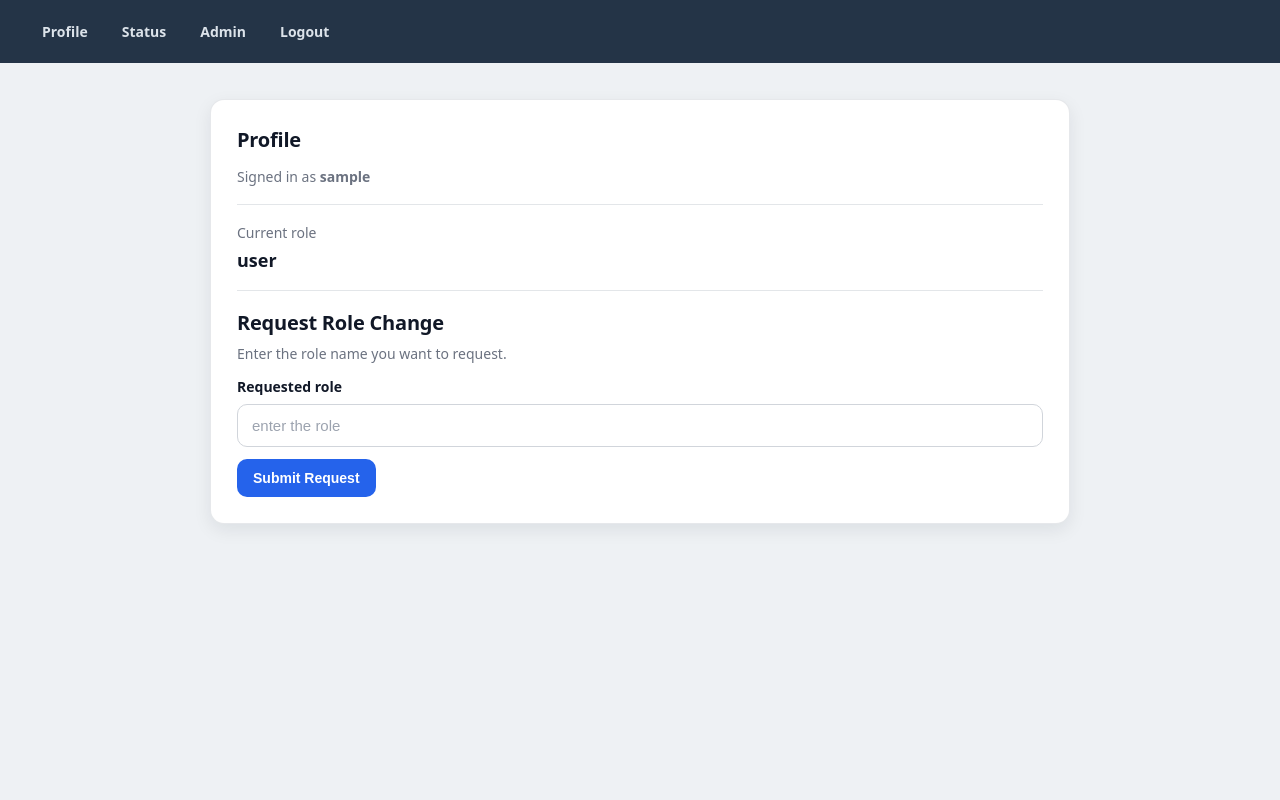
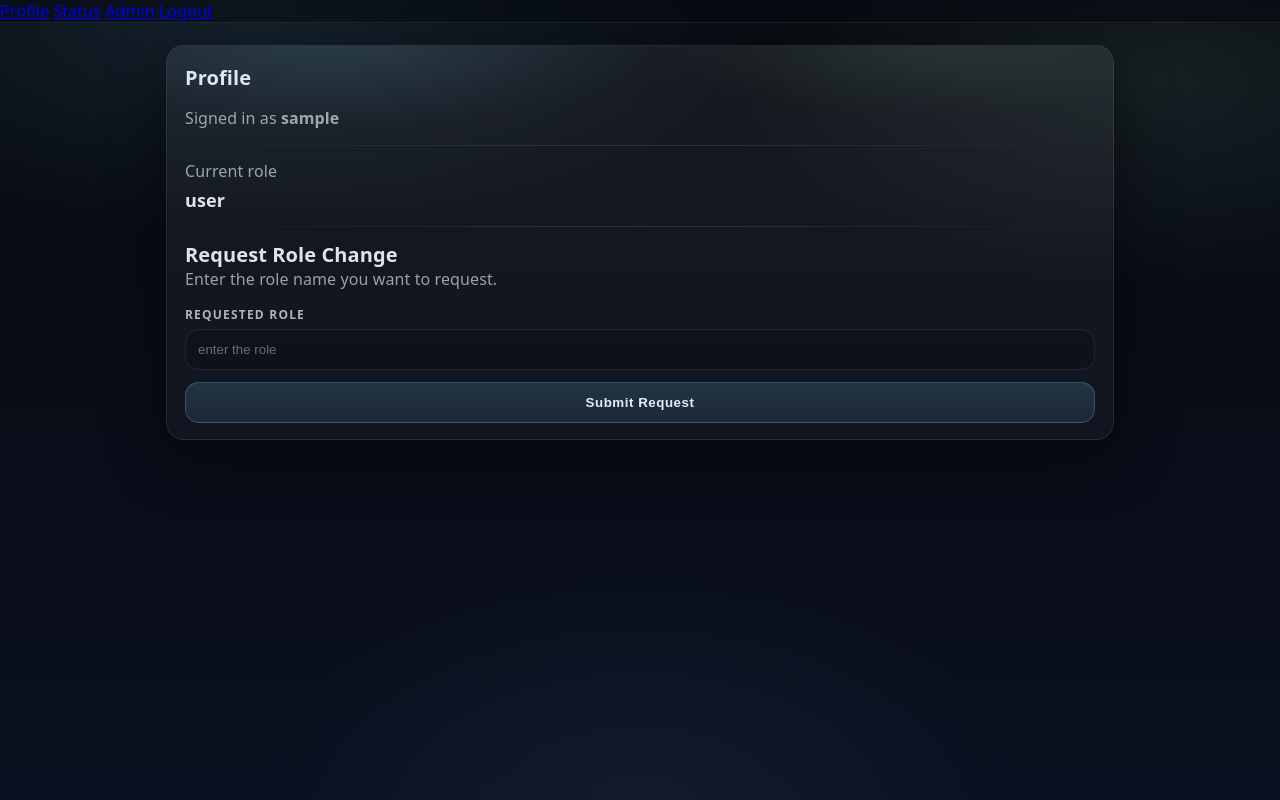
Before and after one commit to md25052007/web-ctf-internal-portal, a Flask app: page /profile in a window 1280 px wide. Run offline with Flask 3, Linux system fonts and the light colour scheme; the visitor is signed in with stand-in values (Sample User, id 1).

Commit message:
Update styles.css

```diff
--- a/static/styles.css
+++ b/static/styles.css
@@ -1,252 +1,415 @@
-/* ---------- GLOBAL ---------- */
-* {
-    box-sizing: border-box;
+/* ---------------------------
+   Calm-Control System Theme
+   --------------------------- */
+
+:root {
+  --bg0: #070A10;
+  --bg1: #0B1020;
+  --panel: rgba(255, 255, 255, 0.04);
+  --panel2: rgba(255, 255, 255, 0.06);
+  --stroke: rgba(255, 255, 255, 0.08);
+  --stroke2: rgba(255, 255, 255, 0.12);
+
+  --text: rgba(240, 246, 255, 0.92);
+  --muted: rgba(240, 246, 255, 0.62);
+
+  --accent: #7dd3fc;     /* cold sky */
+  --accent2: #a7f3d0;    /* pale mint */
+  --warn: #fbbf24;       /* amber */
+  --danger: #fb7185;     /* soft rose */
+
+  --shadow: 0 18px 60px rgba(0,0,0,0.45);
+  --radius: 18px;
 }
 
-/* Better, modern font stack (no downloads needed) */
-:root {
-    --font: ui-sans-serif, system-ui, -apple-system, "Segoe UI", Roboto, "Helvetica Neue",
-            Arial, "Noto Sans", "Liberation Sans", sans-serif;
-    --bg: #eef1f4;
-    --card: #ffffff;
-    --text: #111827;
-    --muted: #6b7280;
-    --border: #d1d5db;
-    --shadow: 0 6px 18px rgba(15, 23, 42, 0.08);
-    --nav: #243447;
-    --nav-hover: #1a2530;
-    --primary: #2563eb;
-    --primary-hover: #1d4ed8;
-    --warn-bg: #fff7ed;
-    --warn-border: #fb923c;
-    --info-bg: #f0f9ff;
-    --info-border: #38bdf8;
-    --danger: #b91c1c;
+* { box-sizing: border-box; }
+
+html, body {
+  height: 100%;
 }
 
 body {
-    font-family: var(--font);
-    background: var(--bg);
   margin: 0;
-    padding: 0;
   color: var(--text);
+  background:
+    radial-gradient(900px 400px at 20% 0%, rgba(125, 211, 252, 0.12), transparent 60%),
+    radial-gradient(800px 380px at 90% 10%, rgba(167, 243, 208, 0.09), transparent 55%),
+    radial-gradient(700px 420px at 50% 100%, rgba(125, 211, 252, 0.06), transparent 55%),
+    linear-gradient(180deg, var(--bg0), var(--bg1));
+  font-family: ui-sans-serif, system-ui, -apple-system, Segoe UI, Roboto, Helvetica, Arial, "Apple Color Emoji", "Segoe UI Emoji";
+  letter-spacing: 0.1px;
 }
 
-/* ---------- HEADER / NAV ---------- */
+/* ---------------------------
+   Top Navigation
+   --------------------------- */
+
 header {
-    background: var(--nav);
-    padding: 14px 30px;
+  position: sticky;
+  top: 0;
+  z-index: 10;
+  backdrop-filter: blur(10px);
+  background: rgba(6, 10, 18, 0.55);
+  border-bottom: 1px solid var(--stroke);
 }
 
-nav {
+.nav {
+  max-width: 980px;
+  margin: 0 auto;
+  padding: 12px 16px;
   display: flex;
+  justify-content: space-between;
+  align-items: center;
+  gap: 18px;
+}
+
+.nav-left {
+  display: flex;
+  align-items: center;
+  gap: 10px;
+}
+
+.nav-brand {
+  font-weight: 800;
+  font-size: 12px;
+  letter-spacing: 0.12em;
+  text-transform: uppercase;
+  color: rgba(240, 246, 255, 0.78);
+  user-select: none;
+}
+
+.nav-links {
+  display: flex;
+  flex-wrap: wrap;
   gap: 10px;
   align-items: center;
 }
 
-nav a {
-    color: #dce3ea;
+.nav-links a {
+  color: rgba(240, 246, 255, 0.78);
   text-decoration: none;
-    font-weight: 600;
-    font-size: 14px;
+  font-weight: 700;
+  font-size: 13px;
   padding: 8px 12px;
-    border-radius: 8px;
-    transition: background 120ms ease, color 120ms ease;
+  border-radius: 999px;
+  border: 1px solid transparent;
+  background: transparent;
+  transition: transform 120ms ease, background 120ms ease, border 120ms ease;
 }
 
-nav a:hover {
-    color: #ffffff;
-    background: var(--nav-hover);
+.nav-links a:hover {
+  transform: translateY(-1px);
+  background: rgba(255, 255, 255, 0.05);
+  border-color: var(--stroke);
 }
 
-/* ---------- PAGE WRAPPER ---------- */
-.container {
-    width: 860px;
-    max-width: calc(100% - 40px);
-    margin: 36px auto;
+.nav-links a.active {
+  background: rgba(125, 211, 252, 0.10);
+  border-color: rgba(125, 211, 252, 0.22);
+  color: rgba(240, 246, 255, 0.95);
 }
 
-/* ---------- CARD ---------- */
-.card {
-    background: var(--card);
-    padding: 26px;
-    border-radius: 14px;
-    box-shadow: var(--shadow);
-    margin-bottom: 18px;
-    border: 1px solid rgba(209, 213, 219, 0.55);
+.nav-links a.nav-logout {
+  background: rgba(255, 255, 255, 0.05);
+  border-color: var(--stroke);
+}
+.nav-links a.nav-logout:hover {
+  background: rgba(255, 255, 255, 0.08);
 }
 
-.card h2 {
-    margin: 0 0 14px 0;
-    font-size: 20px;
-    letter-spacing: -0.01em;
+/* ---------------------------
+   Layout Container
+   --------------------------- */
+
+.container {
+  max-width: 980px;
+  margin: 22px auto 80px;
+  padding: 0 16px;
 }
 
-/* ---------- TEXT UTILS ---------- */
+/* ---------------------------
+   Card / Panel
+   --------------------------- */
+
+.card {
+  background: linear-gradient(180deg, rgba(255,255,255,0.06), rgba(255,255,255,0.035));
+  border: 1px solid var(--stroke);
+  border-radius: var(--radius);
+  padding: 18px 18px 16px;
+  box-shadow: var(--shadow);
+  position: relative;
+  overflow: hidden;
+}
+
+.card::before {
+  content: "";
+  position: absolute;
+  inset: -2px;
+  background:
+    radial-gradient(500px 140px at 20% 0%, rgba(125, 211, 252, 0.10), transparent 60%),
+    radial-gradient(460px 120px at 80% 0%, rgba(167, 243, 208, 0.08), transparent 60%);
+  pointer-events: none;
+}
+
+.card > * {
+  position: relative;
+}
+
+.card-head {
+  display: flex;
+  align-items: flex-start;
+  justify-content: space-between;
+  gap: 14px;
+  flex-wrap: wrap;
+}
+
+.title {
+  margin: 0;
+  font-size: 20px;
+  letter-spacing: 0.2px;
+}
+
+h2 {
+  margin: 0 0 6px 0;
+  font-size: 20px;
+}
+
+h3 {
+  margin: 14px 0 6px 0;
+  font-size: 14px;
+  letter-spacing: 0.08em;
+  text-transform: uppercase;
+  color: rgba(240, 246, 255, 0.80);
+}
+
 .muted {
   color: var(--muted);
-    font-size: 14px;
+}
+
+.fineprint {
+  margin: 10px 0 0 0;
+  font-size: 12px;
+  color: rgba(240, 246, 255, 0.55);
 }
 
 hr.soft {
-    border: 0;
-    border-top: 1px solid rgba(209, 213, 219, 0.6);
-    margin: 18px 0;
+  border: none;
+  height: 1px;
+  background: linear-gradient(90deg, transparent, var(--stroke2), transparent);
+  margin: 14px 0;
 }
 
-/* ---------- FORMS ---------- */
+/* ---------------------------
+   Pill (role)
+   --------------------------- */
+
+.pill {
+  padding: 10px 12px;
+  border-radius: 14px;
+  border: 1px solid var(--stroke);
+  background: rgba(255, 255, 255, 0.03);
+  min-width: 200px;
+}
+
+.pill-label {
+  display: block;
+  font-size: 11px;
+  letter-spacing: 0.14em;
+  text-transform: uppercase;
+  color: rgba(240, 246, 255, 0.58);
+}
+
+.pill-value {
+  display: block;
+  margin-top: 6px;
+  font-size: 18px;
+  font-weight: 900;
+  color: rgba(240, 246, 255, 0.95);
+}
+
+/* ---------------------------
+   Forms
+   --------------------------- */
+
+.form {
+  margin-top: 10px;
+}
+
 label {
   display: block;
-    margin-bottom: 8px;
-    font-weight: 700;
-    font-size: 14px;
+  margin: 10px 0 6px;
+  font-size: 12px;
+  letter-spacing: 0.10em;
+  text-transform: uppercase;
+  color: rgba(240, 246, 255, 0.70);
+  font-weight: 800;
 }
 
-input[type="text"],
-input[type="password"] {
+input[type="text"], input[type="password"] {
   width: 100%;
-    padding: 12px 14px;
-    font-size: 15px;
-    border: 1px solid var(--border);
-    border-radius: 10px;
-    margin-bottom: 12px;
+  padding: 12px 12px;
+  border-radius: 14px;
+  border: 1px solid var(--stroke);
+  background: rgba(0, 0, 0, 0.18);
+  color: rgba(240, 246, 255, 0.92);
   outline: none;
-    background: #ffffff;
-    transition: border-color 120ms ease, box-shadow 120ms ease;
-}
-
-input[type="text"]:focus,
-input[type="password"]:focus {
-    border-color: rgba(37, 99, 235, 0.8);
-    box-shadow: 0 0 0 4px rgba(37, 99, 235, 0.12);
+  transition: border 120ms ease, box-shadow 120ms ease, transform 120ms ease;
 }
 
 input::placeholder {
-    color: #9ca3af;
-    opacity: 1;
+  color: rgba(240, 246, 255, 0.40);
 }
 
-/* ---------- BUTTONS ---------- */
-button {
-    width: auto;
-    padding: 11px 16px;
-    font-size: 14px;
-    font-weight: 700;
-    border: none;
-    border-radius: 10px;
-    cursor: pointer;
-    background: var(--primary);
-    color: white;
-    transition: background 120ms ease, transform 60ms ease;
+input:focus {
+  border-color: rgba(125, 211, 252, 0.30);
+  box-shadow: 0 0 0 6px rgba(125, 211, 252, 0.10);
 }
 
-button:hover {
-    background: var(--primary-hover);
+.btn, button {
+  margin-top: 12px;
+  width: 100%;
+  padding: 12px 14px;
+  border: 1px solid rgba(125, 211, 252, 0.24);
+  border-radius: 14px;
+  background: linear-gradient(180deg, rgba(125, 211, 252, 0.16), rgba(125, 211, 252, 0.10));
+  color: rgba(240, 246, 255, 0.95);
+  font-weight: 900;
+  letter-spacing: 0.04em;
+  cursor: pointer;
+  transition: transform 120ms ease, filter 120ms ease, border 120ms ease;
 }
 
-button:active {
-    transform: translateY(1px);
+.btn:hover, button:hover {
+  transform: translateY(-1px);
+  filter: brightness(1.08);
+  border-color: rgba(125, 211, 252, 0.36);
 }
 
-/* ---------- MESSAGES ---------- */
-.message {
-    padding: 12px 14px;
-    background: var(--info-bg);
-    border-left: 5px solid var(--info-border);
-    border-radius: 10px;
-    margin-top: 12px;
-    color: #0b3a55;
+.btn:active, button:active {
+  transform: translateY(0px);
 }
 
-.warning {
-    padding: 12px 14px;
-    background: var(--warn-bg);
-    border-left: 5px solid var(--warn-border);
-    border-radius: 10px;
+/* ---------------------------
+   Callouts (messages/warnings)
+   --------------------------- */
+
+.callout {
   margin-top: 12px;
-    color: #7c2d12;
+  border-radius: 14px;
+  border: 1px solid var(--stroke);
+  padding: 12px 12px;
+  background: rgba(255, 255, 255, 0.03);
 }
 
-/* ---------- STATUS TABLE ---------- */
+.callout-title {
+  font-weight: 900;
+  font-size: 12px;
+  letter-spacing: 0.12em;
+  text-transform: uppercase;
+  color: rgba(240, 246, 255, 0.80);
+  margin-bottom: 6px;
+}
+
+.callout-body {
+  color: rgba(240, 246, 255, 0.74);
+  line-height: 1.35;
+}
+
+.callout.warn {
+  border-color: rgba(251, 191, 36, 0.28);
+  background: rgba(251, 191, 36, 0.06);
+}
+
+.callout.danger {
+  border-color: rgba(251, 113, 133, 0.28);
+  background: rgba(251, 113, 133, 0.06);
+}
+
+/* keep compatibility with your old class names */
+.message {
+  border-radius: 14px;
+  border: 1px solid var(--stroke);
+  padding: 12px;
+  background: rgba(255,255,255,0.03);
+}
+.warning {
+  border-radius: 14px;
+  border: 1px solid rgba(251, 191, 36, 0.28);
+  padding: 12px;
+  background: rgba(251, 191, 36, 0.06);
+}
+
+/* ---------------------------
+   Tables (status)
+   --------------------------- */
+
 .status-table {
   width: 100%;
-    border-collapse: separate;
-    border-spacing: 0;
-    margin-top: 14px;
+  border-collapse: collapse;
+  margin-top: 12px;
   overflow: hidden;
-    border-radius: 12px;
-    border: 1px solid rgba(209, 213, 219, 0.8);
+  border-radius: 14px;
+  border: 1px solid var(--stroke);
+  background: rgba(0, 0, 0, 0.12);
 }
 
 .status-table th, .status-table td {
+  text-align: left;
   padding: 12px 12px;
-    text-align: left;
-    font-size: 14px;
+  border-bottom: 1px solid rgba(255,255,255,0.06);
 }
 
 .status-table th {
-    background: #f8fafc;
-    color: #0f172a;
-    font-weight: 800;
+  font-size: 12px;
+  letter-spacing: 0.12em;
+  text-transform: uppercase;
+  color: rgba(240, 246, 255, 0.72);
+  background: rgba(255, 255, 255, 0.03);
 }
 
-.status-table tr td {
-    border-top: 1px solid rgba(209, 213, 219, 0.6);
+.status-table tr:hover td {
+  background: rgba(255, 255, 255, 0.02);
 }
 
-.status-table tr:nth-child(even) td {
-    background: #fcfcfd;
+.mono {
+  font-family: ui-monospace, SFMono-Regular, Menlo, Monaco, Consolas, "Liberation Mono", "Courier New", monospace;
 }
 
-/* ---------- NO ACCESS ---------- */
-.no-access {
-    border-left: 6px solid var(--danger);
+/* Badges (optional if you switch templates later) */
+.badge {
+  display: inline-block;
+  padding: 4px 10px;
+  border-radius: 999px;
+  font-size: 12px;
+  font-weight: 900;
+  letter-spacing: 0.03em;
+  border: 1px solid var(--stroke);
+  background: rgba(255,255,255,0.03);
+  color: rgba(240, 246, 255, 0.82);
 }
+.badge.pending { border-color: rgba(125, 211, 252, 0.26); background: rgba(125, 211, 252, 0.08); }
+.badge.invalid { border-color: rgba(251, 191, 36, 0.28); background: rgba(251, 191, 36, 0.08); }
 
-.no-access h2 {
-    color: var(--danger);
-}
-
-/* ---------- ADMIN ERROR ---------- */
-.admin-error {
-    width: 92%;
-    margin: 30px auto;
-    padding: 26px;
-    background: #ffffff;
-    border: 1px solid rgba(209, 213, 219, 0.9);
-    border-radius: 14px;
-    box-shadow: var(--shadow);
-}
-
-.admin-error h1 {
-    color: #991b1b;
-    font-size: 22px;
-    margin: 0 0 8px 0;
-}
-
-.error-sub {
-    color: #374151;
-    margin: 0 0 16px 0;
-    font-size: 14px;
-}
-
-.error-block {
-    background: #f8fafc;
-    border: 1px solid rgba(209, 213, 219, 0.9);
-    padding: 16px;
-    overflow-x: auto;
-    font-size: 13px;
-    line-height: 1.6;
-    border-radius: 12px;
-}
-
-.flag-inline {
-    margin-top: 18px;
-    font-size: 12px;
-    color: #6b7280;
-}
+/* ---------------------------
+   No-copy (for flag)
+   --------------------------- */
 
 .no-copy {
   user-select: none;
   pointer-events: none;
 }
+
+/* Better scrolling comfort for long admin logs */
+pre, code {
+  font-family: ui-monospace, SFMono-Regular, Menlo, Monaco, Consolas, "Liberation Mono", "Courier New", monospace;
+}
+
+pre {
+  background: rgba(0,0,0,0.18);
+  border: 1px solid var(--stroke);
+  border-radius: 14px;
+  padding: 12px;
+  overflow: auto;
+  line-height: 1.35;
+  color: rgba(240, 246, 255, 0.78);
+}
```
Lines whose indentation alone changed are shown as unchanged.
